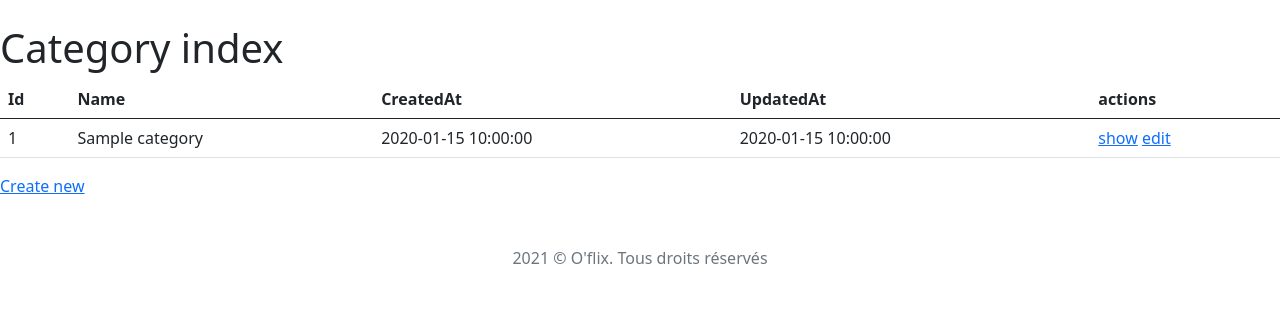
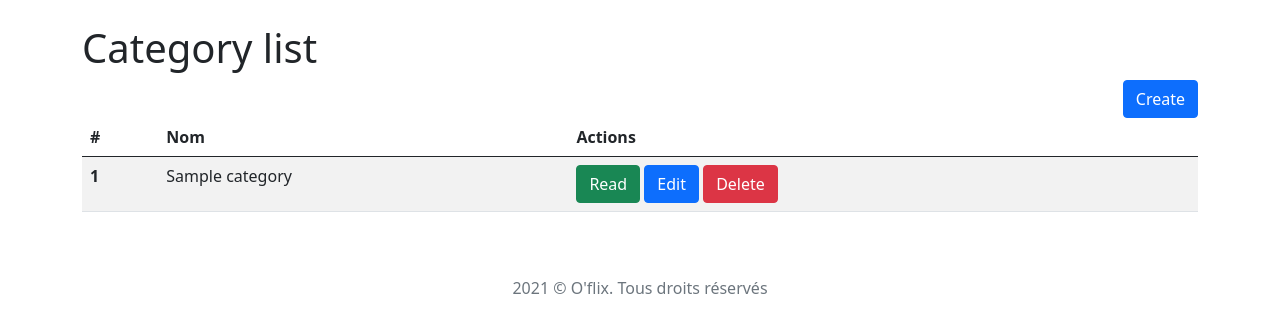
Before and after one commit to ogasphere-portfolio/symfo-o-flix, a Symfony app: template templates/admin/category/index.html.twig in a window 1280 px wide. Shown: the part 70-403 px from the top of the page. Run offline with Twig, Linux system fonts and the light colour scheme; the template is opened without the code that fills it: most values are stand-ins (such as "Sample title", 1, 10 or a date in 2020); some libraries are stand-ins or nearby versions.

Commit message:
divers bricoles

```diff
--- a/src/Controller/Admin/TvShowController.php
+++ b/src/Controller/Admin/TvShowController.php
@@ -83,6 +83,7 @@ class TvShowController extends AbstractController
      */
     public function delete(Request $request, TvShow $tvShow): Response
     {
+        \dd('je suis la');
         if ($this->isCsrfTokenValid('delete'.$tvShow->getId(), $request->request->get('_token'))) {
             $entityManager = $this->getDoctrine()->getManager();
             $entityManager->remove($tvShow);
--- a/src/Entity/Character.php
+++ b/src/Entity/Character.php
@@ -13,6 +13,8 @@ use Doctrine\ORM\Mapping as ORM;
  */
 class Character
 {
+    const GENDER_MALE = 1;
+    const GENDER_FEMALE = 2;
     /**
      * @ORM\Id
      * @ORM\GeneratedValue
--- a/src/Form/CategoryType.php
+++ b/src/Form/CategoryType.php
@@ -18,9 +18,7 @@ class CategoryType extends AbstractType
                 'help' => 'de 4 à 20 caractères.',
                 'attr' => ['class' => 'toto est rouge'],
             ])
-            ->add('createdAt', null, [
-                'widget' => 'single_text',
-            ])
+
         ;
     }
 
--- /dev/null
+++ b/templates/_partials/_flash_messages.html.twig
@@ -0,0 +1,9 @@
+
+{# read and display all flash messages #}
+{% for label, messages in app.flashes %}
+    {% for message in messages %}
+        <div class="alert alert-{{ label }}">
+            {{ message }}
+        </div>
+    {% endfor %}
+{% endfor %}
--- /dev/null
+++ b/templates/admin/base_admin.html.twig
@@ -0,0 +1,39 @@
+{% extends "base.html.twig" %}
+
+{% block title %} - Backoffice{% endblock %}
+
+{% block subnav %}
+
+<nav class="navbar navbar-expand-lg navbar-light bg-light">
+  <div class="container-fluid">
+    <a class="navbar-brand" href="#">Backoffice</a>
+    <button class="navbar-toggler" type="button" data-bs-toggle="collapse" data-bs-target="#navbarNav" aria-controls="navbarNav" aria-expanded="false" aria-label="Toggle navigation">
+      <span class="navbar-toggler-icon"></span>
+    </button>
+    <div class="collapse navbar-collapse" id="navbarNav">
+      <ul class="navbar-nav">
+        <li class="nav-item">
+          <a
+          {% if app.request.get('_route') starts with 'backoffice_category' %}
+          class="nav-link active" aria-current="page"
+          {% else %}
+          class="nav-link"  href="{{ url('backoffice_category_browse') }}"
+          {% endif %}
+          >Category</a>
+        </li>
+        <li class="nav-item">
+          <a
+          {% if app.request.get('_route') starts with 'backoffice_character' %}
+          class="nav-link active" aria-current="page"
+          {% else %}
+          class="nav-link"  href="{{ url('backoffice_character_browse') }}"
+          {% endif %}
+          >Character</a>
+        </li>
+      </ul>
+    </div>
+  </div>
+</nav>
+
+
+{% endblock %}
--- a/templates/admin/category/_delete_form.html.twig
+++ b/templates/admin/category/_delete_form.html.twig
@@ -1,4 +1,4 @@
-<form method="post" action="{{ path('admin_category_delete', {'id': category.id}) }}" onsubmit="return confirm('Are you sure you want to delete this item?');">
+<form method="post" action="{{ path('admin_category_delete', {'id': category.id}) }}" style = "display: inline" onsubmit="return confirm('Are you sure you want to delete this item?');">
     <input type="hidden" name="_token" value="{{ csrf_token('delete' ~ category.id) }}">
-    <button class="btn">Delete</button>
+    <button class="btn btn-danger " >Delete</button>
 </form>
--- a/templates/admin/category/index.html.twig
+++ b/templates/admin/category/index.html.twig
@@ -1,39 +1,37 @@
-{% extends 'base.html.twig' %}
+{% extends 'admin/base_admin.html.twig' %}
 
-{% block title %}Category index{% endblock %}
+{% block title %}Category list {{ parent() }}{% endblock %}
 
 {% block body %}
-    <h1>Category index</h1>
 
-    <table class="table">
+<div class="container">
+{{ include('_partials/_flash_messages.html.twig') }}
+
+<h1>Category list</h1>
+<div class="text-end">
+<a href="{{ url('admin_category_new') }}" class="btn btn-primary">Create</a>
+</div>
+<table class="table table-striped">
   <thead>
     <tr>
-                <th>Id</th>
-                <th>Name</th>
-                <th>CreatedAt</th>
-                <th>UpdatedAt</th>
-                <th>actions</th>
+      <th scope="col">#</th>
+      <th scope="col">Nom</th>
+      <th scope="col">Actions</th>
     </tr>
   </thead>
   <tbody>
 {% for category in categories %}
     <tr>
-                <td>{{ category.id }}</td>
+      <th scope="row">{{ category.id }}</th>
       <td>{{ category.name }}</td>
-                <td>{{ category.createdAt ? category.createdAt|date('Y-m-d H:i:s') : '' }}</td>
-                <td>{{ category.updatedAt ? category.updatedAt|date('Y-m-d H:i:s') : '' }}</td>
       <td>
-                    <a href="{{ path('admin_category_show', {'id': category.id}) }}">show</a>
-                    <a href="{{ path('admin_category_edit', {'id': category.id}) }}">edit</a>
+        <a class="btn btn-success" href="{{ url('admin_category_show', {"id": category.id}) }}">Read</a>
+        <a class="btn btn-primary" href="{{ url('admin_category_edit', {"id": category.id}) }}">Edit</a>
+        {{ include('admin/category/_delete_form.html.twig') }}
      </td>
-            </tr>
-        {% else %}
-            <tr>
-                <td colspan="5">no records found</td>
     </tr>
 {% endfor %}
   </tbody>
 </table>
-
-    <a href="{{ path('admin_category_new') }}">Create new</a>
+</div>
 {% endblock %}
--- a/templates/admin/character/_delete_form.html.twig
+++ b/templates/admin/character/_delete_form.html.twig
@@ -1,4 +1,4 @@
-<form method="post" action="{{ path('admin_character_delete', {'id': character.id}) }}" onsubmit="return confirm('Are you sure you want to delete this item?');">
+<form method="post" action="{{ path('admin_character_delete', {'id': character.id}) }}"  style = "display: inline" onsubmit="return confirm('Are you sure you want to delete this item?');">
     <input type="hidden" name="_token" value="{{ csrf_token('delete' ~ character.id) }}">
-    <button class="btn">Delete</button>
+    <button class="btn btn-danger " >Delete</button>
 </form>
--- a/templates/admin/character/show.html.twig
+++ b/templates/admin/character/show.html.twig
@@ -38,5 +38,5 @@
 
     <a href="{{ path('admin_character_edit', {'id': character.id}) }}">edit</a>
 
-    {{ include('admin_character/_delete_form.html.twig') }}
+    {{ include('admin/character/_delete_form.html.twig') }}
 {% endblock %}
--- a/templates/admin/tv_show/_delete_form.html.twig
+++ b/templates/admin/tv_show/_delete_form.html.twig
@@ -1,4 +1,4 @@
 <form method="post" action="{{ path('admin_tv_show_delete', {'id': tv_show.id}) }}" onsubmit="return confirm('Are you sure you want to delete this item?');">
     <input type="hidden" name="_token" value="{{ csrf_token('delete' ~ tv_show.id) }}">
-    <button class="btn">Delete</button>
+    <button class="btn btn-danger">Delete</button>
 </form>
--- a/templates/admin/tv_show/show.html.twig
+++ b/templates/admin/tv_show/show.html.twig
@@ -42,9 +42,9 @@
         </tbody>
     </table>
 
-    <a href="{{ path('admin/tv_show_index') }}">back to list</a>
+    <a href="{{ path('admin_tv_show_index') }}">back to list</a>
 
-    <a href="{{ path('admin/tv_show_edit', {'id': tv_show.id}) }}">edit</a>
+    <a href="{{ path('admin_tv_show_edit', {'id': tv_show.id}) }}">edit</a>
 
     {{ include('admin/tv_show/_delete_form.html.twig') }}
 {% endblock %}
```
Also changed, not shown: src/Controller/Admin/CategoryController.php (+5 -2 lines), src/DataFixtures/AppFixtures.php (+79 -29 lines), src/Form/TvShowType.php (+10 -1 lines), templates/admin/category/_form.html.twig (+7 -2 lines), templates/admin/category/edit.html.twig (+15 -5 lines), templates/temp/add.html.twig (added, +34 -0 lines), templates/temp/browse.html.twig (added, +46 -0 lines), templates/temp/read.html.twig (added, +16 -0 lines). Lines whose indentation alone changed are shown as unchanged.
